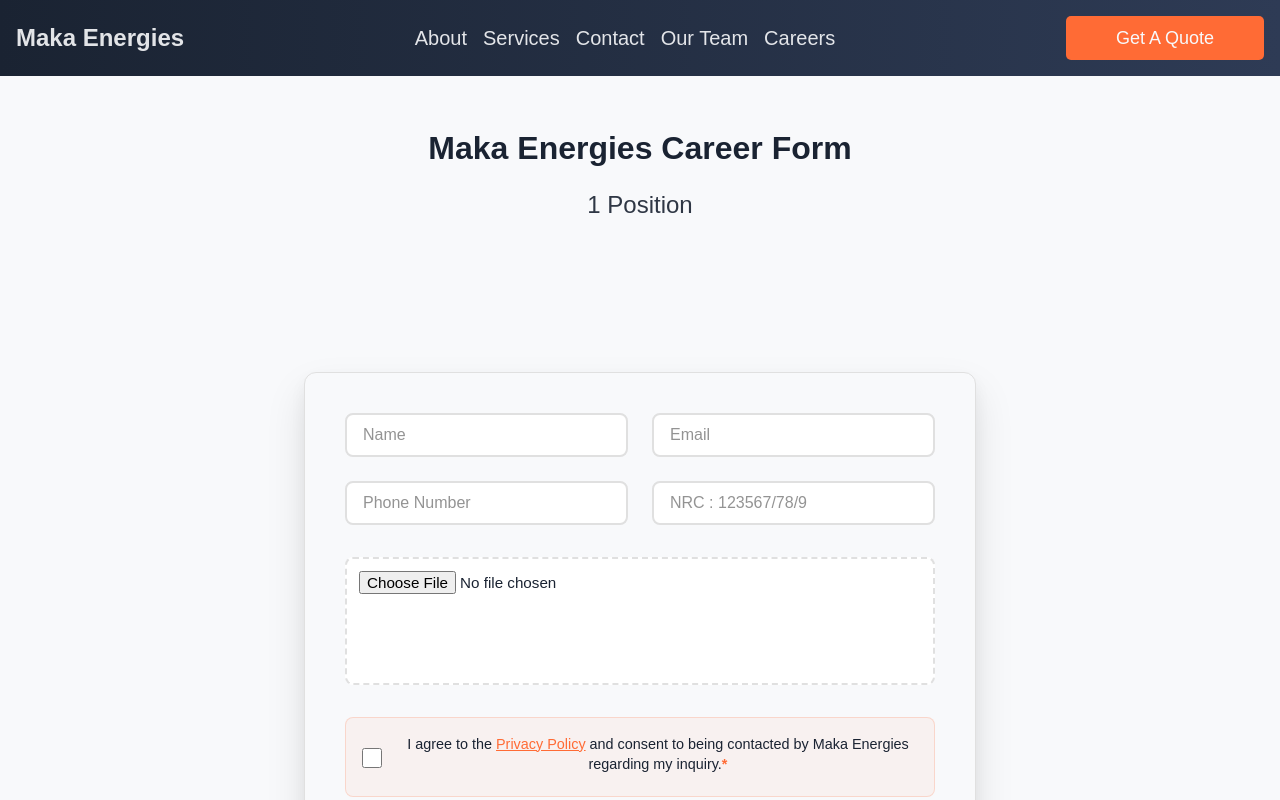
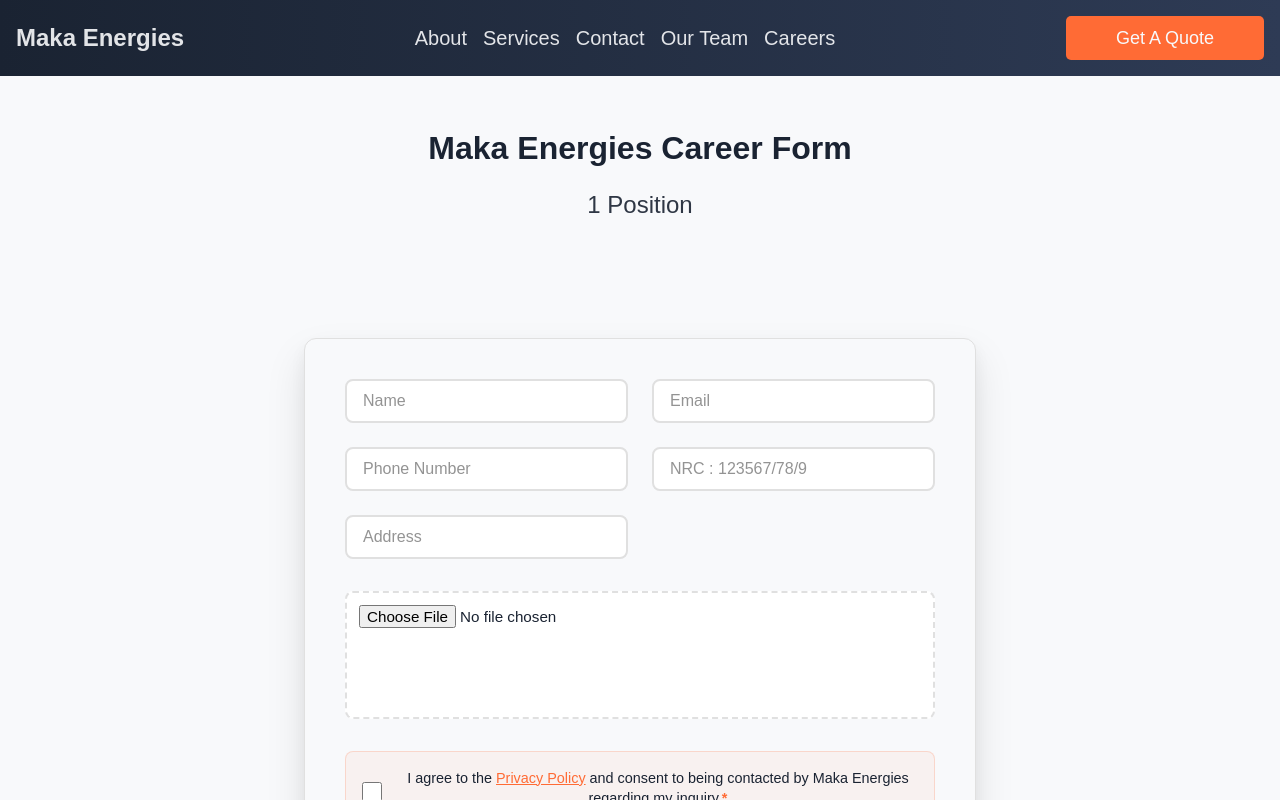
Before and after one commit to nkowanitemwani/makaenergiesdotcom, a Next.js app: page /apply/1 in a window 1280 px wide. Shown: the top 800 px of the page. Built offline with nearby package versions, Linux system fonts and the light colour scheme.

Commit message:
complete final touches

```diff
--- a/src/app/about/page.js
+++ b/src/app/about/page.js
@@ -17,7 +17,7 @@
 
 
   const viewResgistration = () => {
-  window.open("https://drive.google.com/file/d/1PQqzhMcWzgBHm6Dbo-NoVd98rP7z7NM3/view?usp=sharing");
+  window.open("https://drive.google.com/file/d/1PQqzhMcWzgBHm6Dbo-NoVd98rP7z7NM3/view?usp=drive_link","_blank");
 };
 
 
--- a/src/app/api/sendapplication/route.js
+++ b/src/app/api/sendapplication/route.js
@@ -8,6 +8,7 @@
         const email = formData.get("email");
         const phone = formData.get("phone");
         const nrc = formData.get("nrc");
+        const address = formData.get("address");
         const cv = formData.get("cv");
 
 
@@ -54,6 +55,7 @@
                 <p style="color: #1a2332; margin: 8px 0;"><strong style="color: #ff6b35;">Email:</strong> ${email}</p>
                 <p style="color: #1a2332; margin: 8px 0;"><strong style="color: #ff6b35;">Phone:</strong> ${phone}</p>
                 <p style="color: #1a2332; margin: 8px 0;"><strong style="color: #ff6b35;">NRC:</strong> ${nrc}</p>
+                <p style="color: #1a2332; margin: 8px 0;"><strong style="color: #ff6b35;">NRC:</strong> ${address}</p>
             </div>
 
             <div style="background-color: #ffffff; padding: 25px; border-left: 4px solid #1a2332;">
--- a/src/app/components/forms/careerform/index.js
+++ b/src/app/components/forms/careerform/index.js
@@ -80,6 +80,7 @@
       form.append("email",formData.email);
       form.append("phone",formData.phone);
       form.append("nrc",formData.nrc);
+      form.append("address",formData.address);
 
       if(formData.cv){
          form.append("cv",formData.cv)
@@ -98,6 +99,7 @@
       email: "",
       phone: "",
       nrc: "",
+      address:"",
       cv: null
     });
     setAgreedToPrivacy(false);
@@ -154,6 +156,14 @@
                 onChange={handleInputChange}
                 maxLength={11}
               />
+              <input
+                type="text"
+                name="address"
+                placeholder="Address"
+                value={formData.address}
+                onChange={handleInputChange}
+                required
+              />
                 </div>
 
             <div className={styles.cvinput}>
--- a/src/app/layout.js
+++ b/src/app/layout.js
@@ -1,15 +1,5 @@
 import { Geist, Geist_Mono,Inter,Roboto } from "next/font/google";
 import "./globals.css";
-
-const geistSans = Geist({
-  variable: "--font-geist-sans",
-  subsets: ["latin"],
-});
-
-const geistMono = Geist_Mono({
-  variable: "--font-geist-mono",
-  subsets: ["latin"],
-});
 
 
 const inter = Inter({
--- a/src/app/page.module.css
+++ b/src/app/page.module.css
@@ -4,7 +4,7 @@
   flex-direction: column;
   background: url("/images/maka2-small.jpg");
   background-position: center;
-  background-color: rgba(2, 12, 52, 0.8);
+  background-color: rgba(2, 12, 52, 0.65);
   background-blend-mode: overlay;
   background-size: cover;
   background-attachment: fixed; /* Parallax effect on desktop */
```
